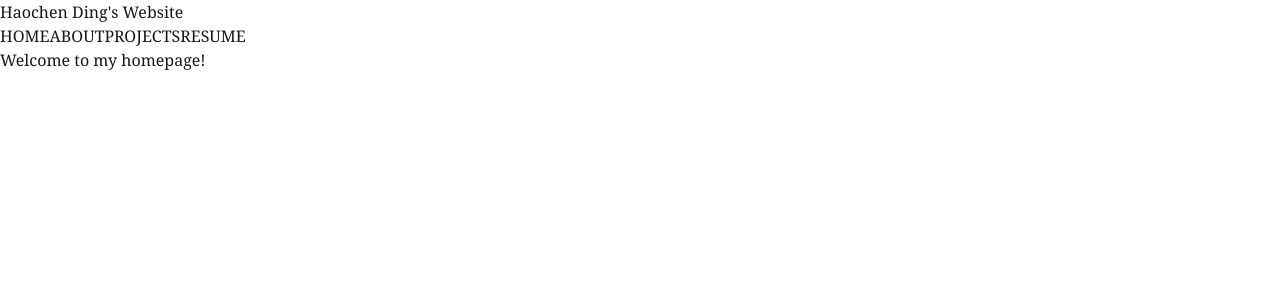
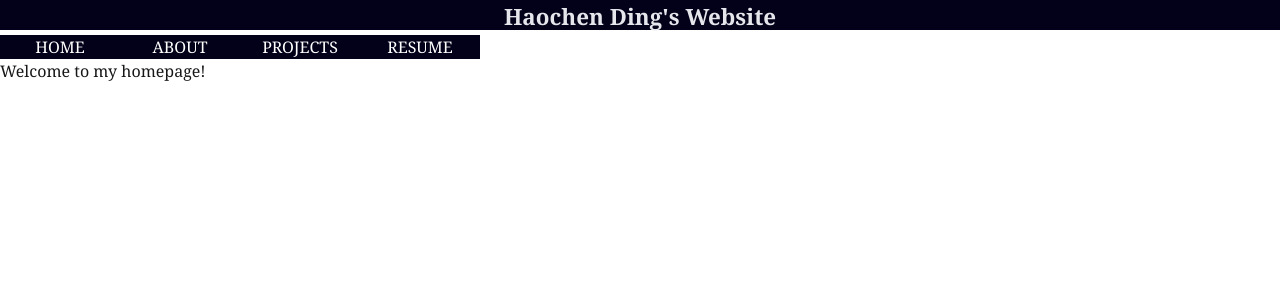
Before and after one commit to haochend413/my-website-v2, a Next.js app: page / in a window 1280 px wide. Shown: the top 300 px of the page. Built offline with nearby package versions, Linux system fonts and the light colour scheme.

Commit message:
feat: added title and navbar styling with bugs

```diff
--- a/src/app/_components/Navbar.tsx
+++ b/src/app/_components/Navbar.tsx
@@ -1,5 +1,6 @@
 "use client";
 
+import styles from "./components.module.css";
 import React, { useState } from "react";
 import { useRouter } from "next/navigation";
 
@@ -28,7 +29,9 @@ export default function Navbar() {
       {buttons.map(({ label, route }, index) => (
         <button
           key={index}
-          className={`button ${activeButton === route ? "active" : ""}`}
+          className={`${styles.button} ${
+            activeButton === route ? styles.active : ""
+          }`}
           onClick={() => handleButtonClick(route)}
         >
           {label}
--- a/src/app/_components/Titlebar.js
+++ b/src/app/_components/Titlebar.tsx
@@ -1,6 +1,5 @@
 "use client";
-
-import { React } from "react";
+import styles from "./components.module.css";
 import { useRouter } from "next/navigation";
 
 function TitleBar() {
@@ -12,13 +11,13 @@ function TitleBar() {
   but I am lazy. */
 
   const title_onclick_redirect = () => {
-    const buttons = document.querySelectorAll(".button");
-    buttons.forEach((btn) => btn.classList.remove("active"));
+    const buttons = document.querySelectorAll("styles.button");
+    buttons.forEach((btn) => btn.classList.remove("styles.active"));
     router.push("/");
   };
   return (
-    <div className="navContainer">
-      <h1 className="pagetitle" onClick={title_onclick_redirect}>
+    <div>
+      <h1 className={styles.title} onClick={title_onclick_redirect}>
         Haochen Ding's Website
       </h1>
     </div>
--- /dev/null
+++ b/src/app/_components/components.module.css
@@ -0,0 +1,27 @@
+/* Title bar */
+.title {
+  height: 30px;
+  font-size: 140%;
+  margin: 0 0 5px 0;
+  font-weight: bold;
+  text-align: center;
+  color: rgb(229, 229, 236);
+  background-color: #030119;
+}
+
+/* Nav bar */
+.button {
+  height: auto;
+  width: 120px;
+  font-family: Cambria;
+  background-color: #030119;
+  color: white;
+  cursor: pointer;
+}
+.button.active {
+  height: auto;
+  width: 120px;
+  font-family: Cambria;
+  background-color: yellow;
+  color: black;
+}
--- a/src/app/globals.css
+++ b/src/app/globals.css
@@ -17,5 +17,5 @@
 body {
   color: var(--foreground);
   background: var(--background);
-  font-family: Cambria, Arial, Helvetica, sans-serif;
+  font-family: Cambria, Helvetica, sans-serif;
 }
--- a/src/app/layout.tsx
+++ b/src/app/layout.tsx
@@ -4,15 +4,15 @@ import Navbar from "./_components/Navbar";
 import Titlebar from "./_components/Titlebar";
 import "./globals.css";
 
-const geistSans = Geist({
-  variable: "--font-geist-sans",
-  subsets: ["latin"],
-});
+// const geistSans = Geist({
+//   variable: "--font-geist-sans",
+//   subsets: ["latin"],
+// });
 
-const geistMono = Geist_Mono({
-  variable: "--font-geist-mono",
-  subsets: ["latin"],
-});
+// const geistMono = Geist_Mono({
+//   variable: "--font-geist-mono",
+//   subsets: ["latin"],
+// });
 
 //I suppose here it handles discription and title
 export const metadata: Metadata = {
@@ -27,9 +27,7 @@ export default function RootLayout({
 }>) {
   return (
     <html lang="en">
-      <body
-        className={`${geistSans.variable} ${geistMono.variable} antialiased`}
-      >
+      <body>
         <Titlebar />
         <Navbar />
         {children}
```
